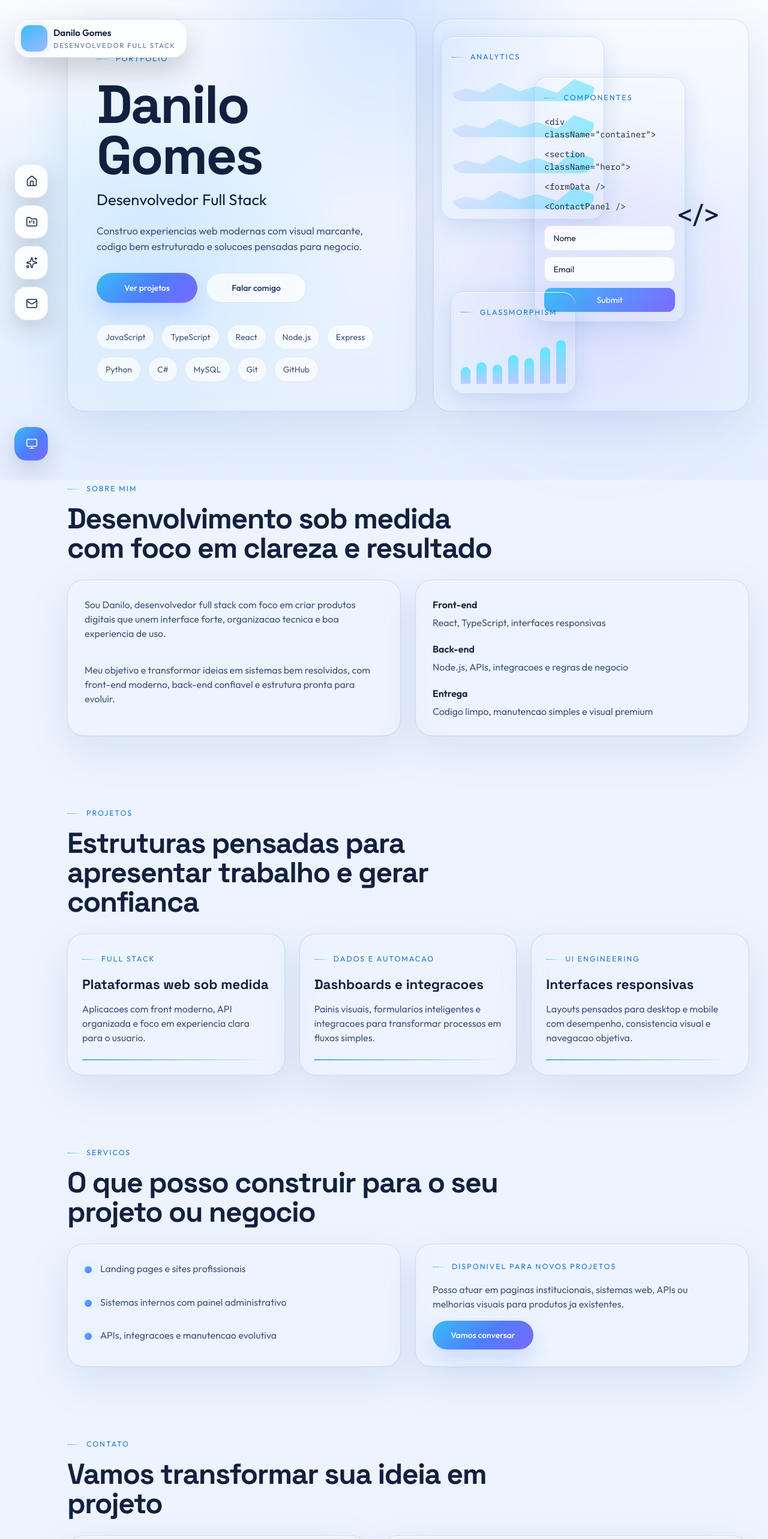
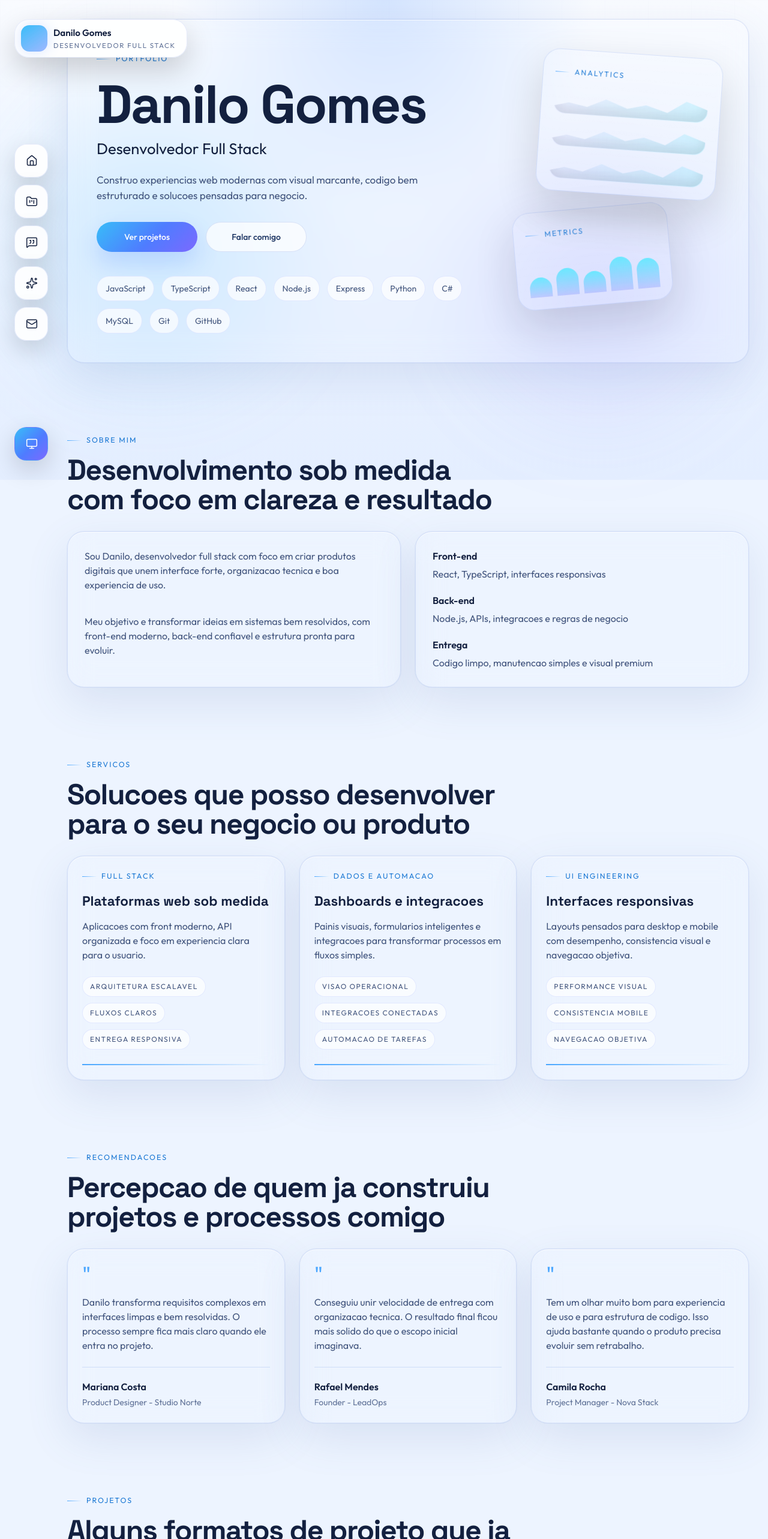
Before and after one commit to danilodg/danilodg.github.io, a React (Vite) app: page / in a window 1280 px wide. Shown: the top 2566 px of the page at 60% size. Built offline with nearby package versions, Linux system fonts and the light colour scheme.

Commit message:
Refine homepage structure for clearer service positioning

```diff
--- a/src/App.tsx
+++ b/src/App.tsx
@@ -5,6 +5,7 @@ import { AboutSection } from './components/AboutSection'
 import { ContactSection } from './components/ContactSection'
 import { HeroSection } from './components/HeroSection'
 import { ProjectsSection } from './components/ProjectsSection'
+import { RecommendationsSection } from './components/RecommendationsSection'
 import { ServicesSection } from './components/ServicesSection'
 import { SiteFooter } from './components/SiteFooter'
 import { SiteHeader } from './components/SiteHeader'
@@ -180,6 +181,7 @@ function App() {
           <HeroSection />
           <AboutSection />
           <ProjectsSection />
+          <RecommendationsSection />
           <ServicesSection />
           <ContactSection />
         </main>
--- a/src/components/HeroSection.tsx
+++ b/src/components/HeroSection.tsx
@@ -6,10 +6,48 @@ import {
   secondaryButtonClass,
 } from './ui'
 
+function WaveChartCard({ className }: { className: string }) {
+  return (
+    <div className={className}>
+      <span className={labelClass}>Analytics</span>
+      <div className="mt-5 grid gap-3.5 opacity-85">
+        {[0, 1, 2].map((item) => (
+          <span
+            key={item}
+            className="block h-10 rounded-full border border-white/8 bg-[linear-gradient(180deg,rgba(255,255,255,0.03),transparent),linear-gradient(90deg,rgba(123,137,255,0.1),rgba(60,223,255,0.24))] shadow-[inset_0_1px_0_rgba(255,255,255,0.08),inset_0_-10px_20px_rgba(0,0,0,0.12)] [clip-path:polygon(0_70%,10%_52%,22%_66%,34%_30%,48%_62%,60%_42%,74%_68%,86%_16%,100%_46%,100%_100%,0_100%)]"
+          />
+        ))}
+      </div>
+    </div>
+  )
+}
+
+function BarChartCard({ className }: { className: string }) {
+  return (
+    <div className={className}>
+      <span className={labelClass}>Metrics</span>
+      <div className="mt-4 flex h-[78px] items-end gap-2">
+        {['42%', '58%', '46%', '72%', '64%'].map((height) => (
+          <span
+            key={height}
+            className="flex-1 rounded-t-full rounded-b-xl bg-[linear-gradient(180deg,rgba(86,233,255,0.95),rgba(93,116,255,0.28))]"
+            style={{ height }}
+          />
+        ))}
+      </div>
+    </div>
+  )
+}
+
+const demoCardClass =
+  'rounded-[28px] border border-[color:var(--card-border)] bg-[linear-gradient(180deg,rgba(255,255,255,0.05),transparent)] p-5 shadow-[0_28px_70px_rgba(0,0,0,0.14)] backdrop-blur-[10px]'
+
 export function HeroSection() {
   return (
-    <section className="grid gap-7 lg:grid-cols-[minmax(0,1.05fr)_minmax(420px,0.95fr)]" id="inicio">
-      <div className={`${glassPanel} p-6 sm:p-8 lg:p-12`}>
+    <section className="relative" id="inicio">
+      <div className={`${glassPanel} relative z-10 w-full p-6 sm:p-8 lg:p-12`}>
+        <div className="grid gap-10 lg:grid-cols-[minmax(0,1.35fr)_minmax(260px,0.7fr)] lg:items-start">
+          <div>
             <span className={labelClass}>Portfolio</span>
             <h1 className="mt-6 [font-family:Space_Grotesk,Trebuchet_MS,sans-serif] text-[clamp(2.9rem,10vw,5.6rem)] font-bold leading-[0.95] tracking-[-0.03em] text-[color:var(--text-main)]">
               Danilo Gomes
@@ -17,7 +55,7 @@ export function HeroSection() {
             <p className="mt-3 text-[clamp(1.45rem,2vw,2.3rem)] text-[color:var(--text-main)]">
               Desenvolvedor Full Stack
             </p>
-        <p className="mt-5 max-w-[34rem] text-base text-[color:var(--text-soft)] sm:text-[1.06rem]">
+            <p className="mt-5 max-w-[38rem] text-base text-[color:var(--text-soft)] sm:text-[1.06rem]">
               Construo experiencias web modernas com visual marcante, codigo bem
               estruturado e solucoes pensadas para negocio.
             </p>
@@ -31,7 +69,7 @@ export function HeroSection() {
               </a>
             </div>
 
-        <ul className="mt-9 flex flex-wrap gap-3" aria-label="Principais tecnologias">
+            <ul className="mt-10 flex max-w-[760px] flex-wrap gap-3" aria-label="Principais tecnologias">
               {technologies.map((technology) => (
                 <li
                   key={technology}
@@ -43,59 +81,10 @@ export function HeroSection() {
             </ul>
           </div>
 
-      <div className={`${glassPanel} relative min-h-[460px] overflow-hidden p-4 sm:min-h-[520px] sm:p-5 lg:min-h-[560px] lg:p-7`} aria-hidden="true">
-        <div className="mb-4 rounded-[22px] border border-[color:var(--card-border)] bg-[var(--card-bg)] p-4 shadow-[var(--card-shadow)] lg:absolute lg:left-3 lg:top-7 lg:mb-0 lg:w-[52%]">
-          <span className={labelClass}>Analytics</span>
-          <div className="mt-5 grid gap-4">
-            {[0, 1, 2, 3].map((item) => (
-              <span
-                key={item}
-                className="block h-11 rounded-full bg-[linear-gradient(180deg,rgba(255,255,255,0.04),transparent),linear-gradient(90deg,rgba(123,137,255,0.16),rgba(60,223,255,0.52))] [clip-path:polygon(0_70%,10%_52%,22%_66%,34%_30%,48%_62%,60%_42%,74%_68%,86%_16%,100%_46%,100%_100%,0_100%)]"
-              />
-            ))}
+          <div className="hidden lg:grid gap-5 lg:pt-2">
+            <WaveChartCard className={`${demoCardClass} ml-auto w-[88%] rotate-[4deg] opacity-95`} />
+            <BarChartCard className={`${demoCardClass} w-[76%] -rotate-[5deg] opacity-90`} />
           </div>
-        </div>
-
-        <div className="mb-4 rounded-[22px] border border-[color:var(--card-border)] bg-[var(--card-bg)] p-4 shadow-[var(--card-shadow)] lg:absolute lg:left-[32%] lg:top-24 lg:mb-0 lg:w-[48%]">
-          <span className={labelClass}>Componentes</span>
-          <div className="mt-5 grid gap-3 text-[0.88rem] text-[color:var(--text-main)] [font-family:IBM_Plex_Mono,Consolas,monospace]">
-            <span>{'<div className="container">'}</span>
-            <span>{'  <section className="hero">'}</span>
-            <span>{'  <formData />'}</span>
-            <span>{'  <ContactPanel />'}</span>
-          </div>
-
-          <div className="mt-5 grid gap-2.5">
-            <span className="rounded-xl border border-[color:var(--input-border)] bg-[var(--input-bg)] px-3.5 py-2.5 text-sm text-[color:var(--text-main)]">
-              Nome
-            </span>
-            <span className="rounded-xl border border-[color:var(--input-border)] bg-[var(--input-bg)] px-3.5 py-2.5 text-sm text-[color:var(--text-main)]">
-              Email
-            </span>
-            <button
-              className="rounded-xl bg-[linear-gradient(135deg,var(--accent-start),var(--accent-end))] px-3.5 py-2.5 text-sm text-white"
-              type="button"
-            >
-              Submit
-            </button>
-          </div>
-        </div>
-
-        <div className="rounded-[22px] border border-[color:var(--card-border)] bg-[var(--card-bg)] p-4 shadow-[var(--card-shadow)] lg:absolute lg:bottom-7 lg:left-7 lg:w-[40%]">
-          <span className={labelClass}>Glassmorphism</span>
-          <div className="mt-5 flex h-[90px] items-end gap-2.5">
-            {['32%', '40%', '36%', '54%', '48%', '68%', '82%'].map((height) => (
-              <span
-                key={height}
-                className="flex-1 rounded-t-full rounded-b-xl bg-[linear-gradient(180deg,rgba(86,233,255,0.95),rgba(93,116,255,0.28))]"
-                style={{ height }}
-              />
-            ))}
-          </div>
-        </div>
-
-        <div className="mt-3 text-center text-4xl text-[color:var(--text-main)] drop-shadow-[0_0_22px_var(--accent-shadow)] lg:absolute lg:right-12 lg:top-[46%] lg:mt-0 lg:text-5xl">
-          &lt;/&gt;
         </div>
       </div>
     </section>
--- a/src/components/ProjectsSection.tsx
+++ b/src/components/ProjectsSection.tsx
@@ -1,24 +1,36 @@
-import { projects } from './data'
+import { services } from './data'
 import { glassPanel, labelClass, sectionTitleClass } from './ui'
 
 export function ProjectsSection() {
   return (
     <section className="mt-20 lg:mt-28" id="projetos">
       <div className="mb-7 max-w-[740px]">
-        <span className={labelClass}>Projetos</span>
+        <span className={labelClass}>Servicos</span>
         <h2 className={sectionTitleClass}>
-          Estruturas pensadas para apresentar trabalho e gerar confianca
+          Solucoes que posso desenvolver para o seu negocio ou produto
         </h2>
       </div>
 
       <div className="grid gap-6 lg:grid-cols-3">
-        {projects.map((project) => (
-          <article className={`${glassPanel} p-6`} key={project.title}>
-            <span className={labelClass}>{project.category}</span>
+        {services.map((service) => (
+          <article className={`${glassPanel} flex h-full flex-col p-6`} key={service.title}>
+            <span className={labelClass}>{service.category}</span>
             <h3 className="mt-4 [font-family:Space_Grotesk,Trebuchet_MS,sans-serif] text-[1.4rem] font-bold text-[color:var(--text-main)]">
-              {project.title}
+              {service.title}
             </h3>
-            <p className="mt-3">{project.description}</p>
+            <p className="mt-3">{service.description}</p>
+
+            <div className="mt-6 flex flex-wrap gap-2.5">
+              {service.highlights.map((highlight) => (
+                <span
+                  className="rounded-full border border-[color:var(--chip-border)] bg-[var(--chip-bg)] px-3 py-2 text-xs uppercase tracking-[0.12em] text-[color:var(--text-soft)]"
+                  key={highlight}
+                >
+                  {highlight}
+                </span>
+              ))}
+            </div>
+
             <div className="mt-6 h-0.5 w-full bg-gradient-to-r from-[color:var(--accent-line)] to-transparent" />
           </article>
         ))}
--- /dev/null
+++ b/src/components/RecommendationsSection.tsx
@@ -0,0 +1,31 @@
+import { recommendations } from './data'
+import { glassPanel, labelClass, sectionTitleClass } from './ui'
+
+export function RecommendationsSection() {
+  return (
+    <section className="mt-20 lg:mt-28" id="recomendacoes">
+      <div className="mb-7 max-w-[760px]">
+        <span className={labelClass}>Recomendacoes</span>
+        <h2 className={sectionTitleClass}>
+          Percepcao de quem ja construiu projetos e processos comigo
+        </h2>
+      </div>
+
+      <div className="grid gap-6 lg:grid-cols-3">
+        {recommendations.map((recommendation) => (
+          <article className={`${glassPanel} flex h-full flex-col p-6`} key={recommendation.name}>
+            <span className="text-4xl leading-none text-[color:var(--accent-line)]">"</span>
+            <p className="mt-4 text-[color:var(--text-soft)]">{recommendation.quote}</p>
+
+            <div className="mt-6 pt-5 border-t border-[color:var(--card-border)]">
+              <strong className="block text-[color:var(--text-main)]">{recommendation.name}</strong>
+              <span className="mt-1 block text-sm text-[color:var(--text-muted)]">
+                {recommendation.role} - {recommendation.company}
+              </span>
+            </div>
+          </article>
+        ))}
+      </div>
+    </section>
+  )
+}
--- a/src/components/ServicesSection.tsx
+++ b/src/components/ServicesSection.tsx
@@ -1,4 +1,4 @@
-import { services } from './data'
+import { completedProjects } from './data'
 import {
   glassPanel,
   labelClass,
@@ -10,30 +10,34 @@ export function ServicesSection() {
   return (
     <section className="mt-20 lg:mt-28" id="servicos">
       <div className="mb-7 max-w-[740px]">
-        <span className={labelClass}>Servicos</span>
+        <span className={labelClass}>Projetos</span>
         <h2 className={sectionTitleClass}>
-          O que posso construir para o seu projeto ou negocio
+          Alguns formatos de projeto que ja sairam do papel
         </h2>
       </div>
 
       <div className="grid gap-6 lg:grid-cols-2">
         <div className={`${glassPanel} grid gap-5 p-7`}>
-          {services.map((service) => (
-            <div className="flex items-start gap-3.5" key={service}>
+          {completedProjects.map((project) => (
+            <div className="flex items-start gap-3.5" key={project.title}>
               <span className="mt-2 h-3 w-3 rounded-full bg-[linear-gradient(135deg,var(--accent-start),var(--accent-end))] shadow-[0_0_18px_var(--accent-shadow)]" />
-              <p>{service}</p>
+              <div>
+                <strong className="block text-[color:var(--text-main)]">{project.title}</strong>
+                <span className="mt-1 block text-sm text-[color:var(--text-muted)]">{project.type}</span>
+                <p className="mt-2">{project.summary}</p>
+              </div>
             </div>
           ))}
         </div>
 
         <div className={`${glassPanel} flex flex-col items-start gap-4 p-7`}>
-          <span className={labelClass}>Disponivel para novos projetos</span>
+          <span className={labelClass}>Escopo entregue</span>
           <p>
-            Posso atuar em paginas institucionais, sistemas web, APIs ou
-            melhorias visuais para produtos ja existentes.
+            Essas entregas representam tipos de projeto que ja desenvolveram
+            presencia digital, organizacao operacional e experiencia de uso.
           </p>
           <a className={primaryButtonClass} href="#contato">
-            Vamos conversar
+            Quero um projeto assim
           </a>
         </div>
       </div>
--- a/src/components/SiteHeader.tsx
+++ b/src/components/SiteHeader.tsx
@@ -1,7 +1,7 @@
 import { useEffect, useRef, useState } from 'react'
 import type { ReactNode } from 'react'
 
-import { FolderKanban, House, Mail, Monitor, MoonStar, Sparkles, SunMedium } from 'lucide-react'
+import { FolderKanban, House, Mail, MessageSquareQuote, Monitor, MoonStar, Sparkles, SunMedium } from 'lucide-react'
 
 type Theme = 'dark' | 'light'
 type ThemeMode = Theme | 'system'
@@ -113,8 +113,9 @@ export function SiteHeader({ effectiveTheme, themeMode, onSelectTheme }: SiteHea
 
   const links: NavItem[] = [
     { id: 'sobre', href: '#sobre', icon: <House className="h-5 w-5" strokeWidth={1.8} />, label: 'Sobre' },
-    { id: 'projetos', href: '#projetos', icon: <FolderKanban className="h-5 w-5" strokeWidth={1.8} />, label: 'Projetos' },
-    { id: 'servicos', href: '#servicos', icon: <Sparkles className="h-5 w-5" strokeWidth={1.8} />, label: 'Servicos' },
+    { id: 'projetos', href: '#projetos', icon: <FolderKanban className="h-5 w-5" strokeWidth={1.8} />, label: 'Servicos' },
+    { id: 'recomendacoes', href: '#recomendacoes', icon: <MessageSquareQuote className="h-5 w-5" strokeWidth={1.8} />, label: 'Reviews' },
+    { id: 'servicos', href: '#servicos', icon: <Sparkles className="h-5 w-5" strokeWidth={1.8} />, label: 'Projetos' },
     { id: 'contato', href: '#contato', icon: <Mail className="h-5 w-5" strokeWidth={1.8} />, label: 'Contato' },
   ]
 
--- a/src/components/data.ts
+++ b/src/components/data.ts
@@ -11,29 +11,71 @@ export const technologies = [
   'GitHub',
 ]
 
-export const projects = [
+export const services = [
   {
     title: 'Plataformas web sob medida',
     category: 'Full stack',
     description:
       'Aplicacoes com front moderno, API organizada e foco em experiencia clara para o usuario.',
+    highlights: ['Arquitetura escalavel', 'Fluxos claros', 'Entrega responsiva'],
   },
   {
     title: 'Dashboards e integracoes',
     category: 'Dados e automacao',
     description:
       'Painis visuais, formularios inteligentes e integracoes para transformar processos em fluxos simples.',
+    highlights: ['Visao operacional', 'Integracoes conectadas', 'Automacao de tarefas'],
   },
   {
     title: 'Interfaces responsivas',
     category: 'UI engineering',
     description:
       'Layouts pensados para desktop e mobile com desempenho, consistencia visual e navegacao objetiva.',
+    highlights: ['Performance visual', 'Consistencia mobile', 'Navegacao objetiva'],
   },
 ]
 
-export const services = [
-  'Landing pages e sites profissionais',
-  'Sistemas internos com painel administrativo',
-  'APIs, integracoes e manutencao evolutiva',
+export const completedProjects = [
+  {
+    title: 'Landing page comercial para captacao',
+    type: 'Site institucional',
+    summary:
+      'Estrutura pensada para apresentar servico, destacar proposta de valor e facilitar o primeiro contato.',
+  },
+  {
+    title: 'Dashboard operacional com integracoes',
+    type: 'Sistema interno',
+    summary:
+      'Painel com leitura rapida de indicadores, organizacao de processos e automacoes ligadas ao fluxo da equipe.',
+  },
+  {
+    title: 'Interface responsiva para produto web',
+    type: 'Front-end',
+    summary:
+      'Experiencia ajustada para desktop e mobile com foco em consistencia visual, clareza e desempenho.',
+  },
 ]
+
+export const recommendations = [
+  {
+    name: 'Mariana Costa',
+    role: 'Product Designer',
+    company: 'Studio Norte',
+    quote:
+      'Danilo transforma requisitos complexos em interfaces limpas e bem resolvidas. O processo sempre fica mais claro quando ele entra no projeto.',
+  },
+  {
+    name: 'Rafael Mendes',
+    role: 'Founder',
+    company: 'LeadOps',
+    quote:
+      'Conseguiu unir velocidade de entrega com organizacao tecnica. O resultado final ficou mais solido do que o escopo inicial imaginava.',
+  },
+  {
+    name: 'Camila Rocha',
+    role: 'Project Manager',
+    company: 'Nova Stack',
+    quote:
+      'Tem um olhar muito bom para experiencia de uso e para estrutura de codigo. Isso ajuda bastante quando o produto precisa evoluir sem retrabalho.',
+  },
+]
```
Lines whose indentation alone changed are shown as unchanged.
